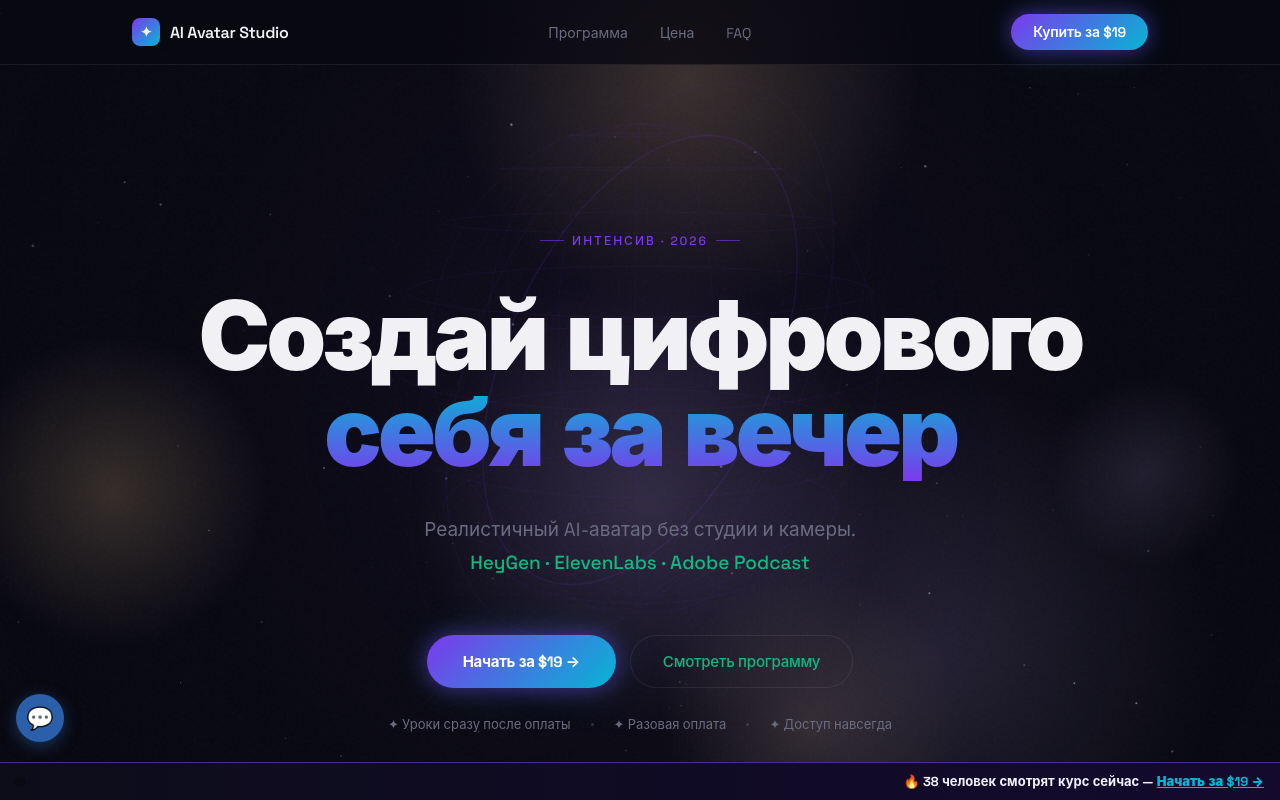
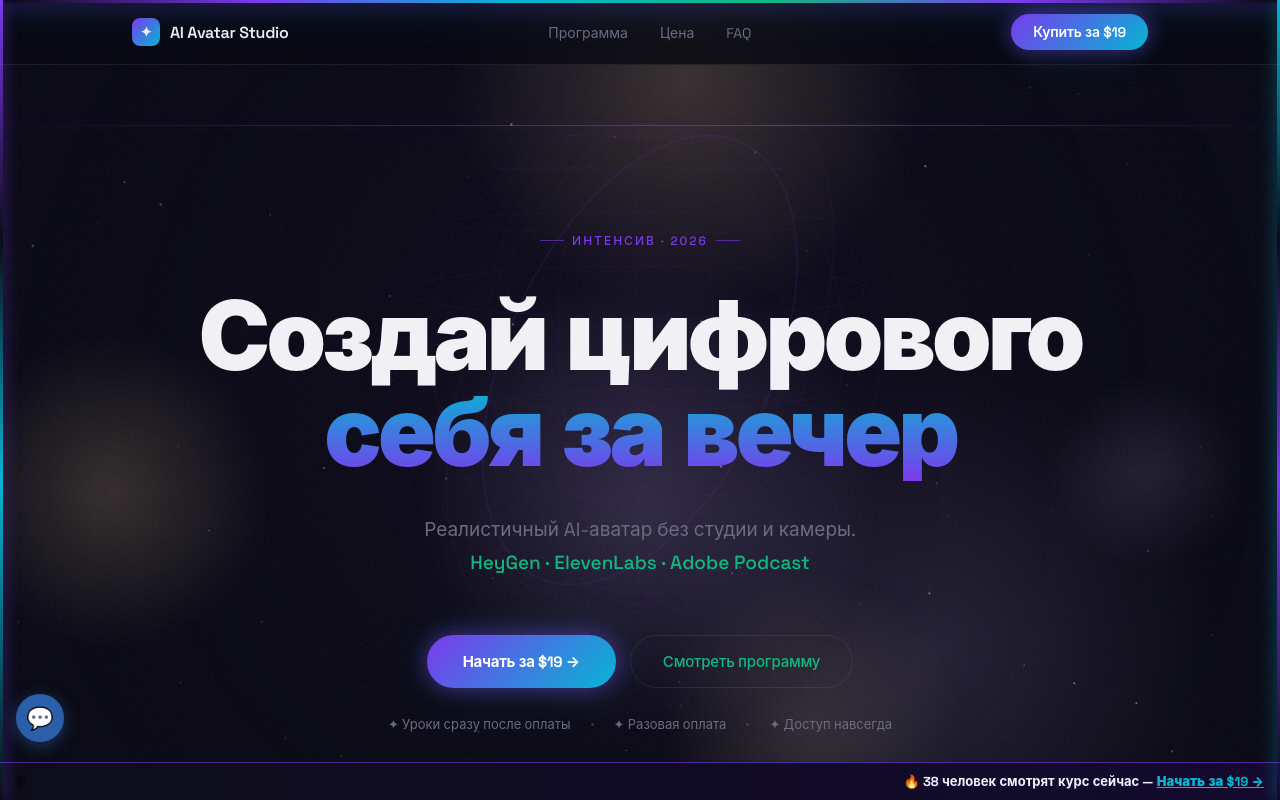
Before and after one commit to mybotbestagent-maker/ai-avatar-course, a plain HTML site: page index.html in a window 1280 px wide. Shown: the top 800 px of the page. Drawn offline with Linux system fonts and the light colour scheme.

Commit message:
Add neon tubes + lighten background

```diff
--- a/index.html
+++ b/index.html
@@ -37,7 +37,7 @@
     @import url('https://fonts.googleapis.com/css2?family=Space+Grotesk:wght@300;400;500;600;700&family=Space+Mono:wght@400;700&display=swap');
 
     :root {
-      --bg: #0a0a12;
+      --bg: #0f0f1e;
       --surface: rgba(255,255,255,0.03);
       --border: rgba(255,255,255,0.08);
       --border-h: rgba(255,255,255,0.18);
@@ -572,8 +572,71 @@ section, .card, [class*="card"] {
   color: #06b6d4 !important;
 }
 </style>
+
+<style>
+/* NEON TUBES */
+body::before {
+  content: '';
+  position: fixed;
+  top: 0; left: 0; right: 0;
+  height: 3px;
+  background: linear-gradient(90deg, transparent, #7c3aed, #06b6d4, #10b981, #7c3aed, transparent);
+  z-index: 9998;
+  box-shadow: 0 0 20px #7c3aed, 0 0 40px #06b6d4;
+}
+
+/* Неоновые трубки по бокам */
+body::after {
+  content: '';
+  position: fixed;
+  top: 0; left: 0;
+  width: 3px;
+  height: 100%;
+  background: linear-gradient(180deg, #7c3aed, transparent 30%, #06b6d4 60%, transparent);
+  z-index: 9997;
+  box-shadow: 0 0 15px #7c3aed;
+}
+
+/* Правая трубка */
+.neon-right-tube {
+  position: fixed;
+  top: 0; right: 0;
+  width: 3px;
+  height: 100%;
+  background: linear-gradient(180deg, #06b6d4, transparent 30%, #7c3aed 60%, transparent);
+  z-index: 9997;
+  box-shadow: 0 0 15px #06b6d4;
+  pointer-events: none;
+}
+
+/* Горизонтальные трубки в hero */
+.hero::before {
+  content: '';
+  position: absolute;
+  top: 60px; left: 0; right: 0;
+  height: 1px;
+  background: linear-gradient(90deg, transparent, rgba(124,58,237,0.4), rgba(6,182,212,0.4), transparent);
+  box-shadow: 0 0 10px rgba(124,58,237,0.3);
+}
+
+/* Осветляем немного */
+body { background: #0f0f1e !important; }
+section { background: transparent; }
+
+/* Карточки чуть светлее */
+[class*="card"], .faq-item, .program-item {
+  background: rgba(124,58,237,0.06) !important;
+  backdrop-filter: blur(10px);
+}
+
+/* Неоновый акцент на цене */
+.price-amount, .price-original {
+  text-shadow: 0 0 20px rgba(124,58,237,0.8);
+}
+</style>
 </head>
 <body>
+<div class="neon-right-tube"></div>
 
 <canvas id="bg-canvas"></canvas>
 <div class="noise"></div>
```
